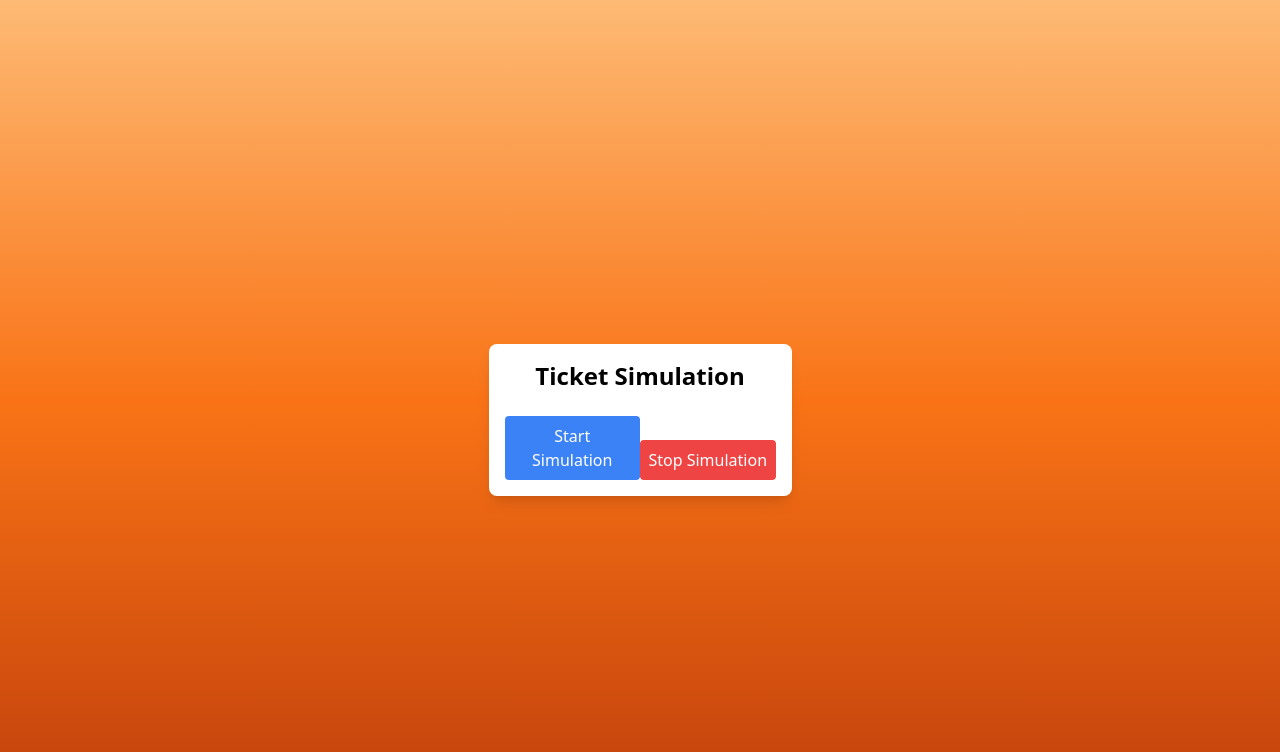
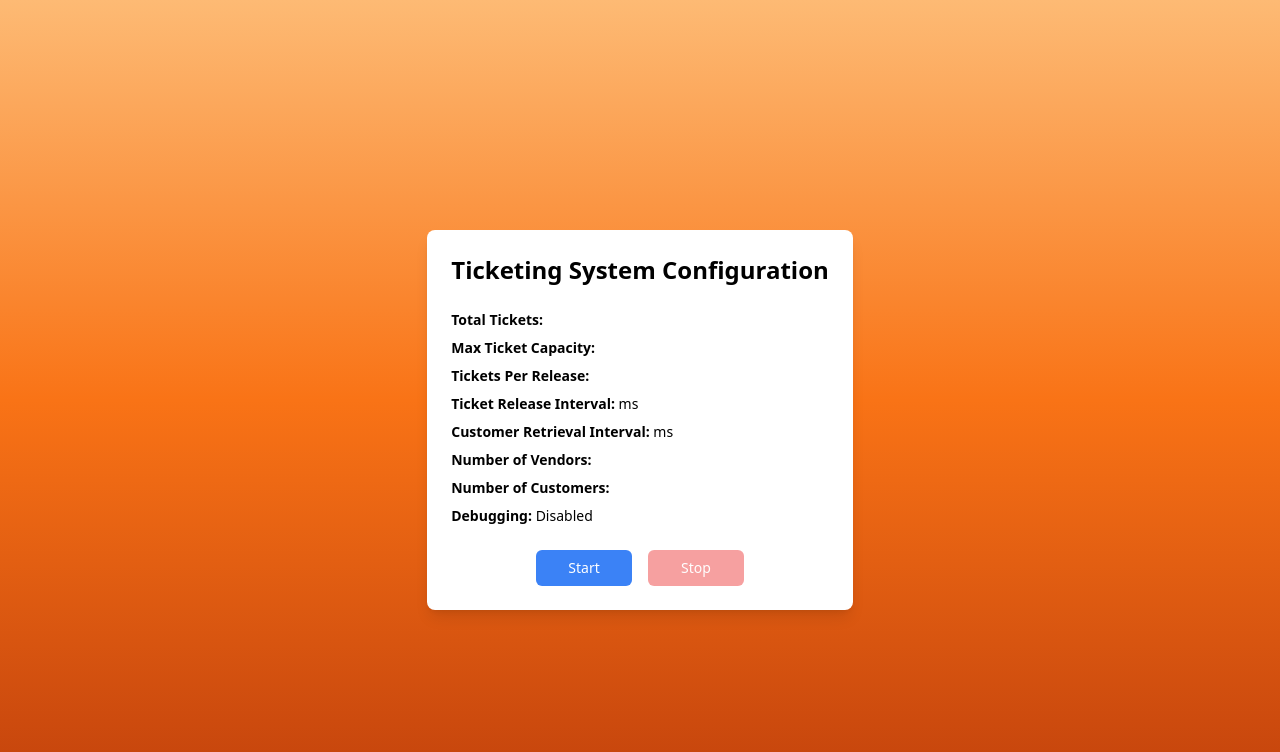
Before and after one commit to KovidaOpatha/TicketManagementSystem-FullStack, a React (Create React App) app in the folder my-app/: page /display in a window 1280 px wide. Shown: the top 752 px of the page. Built offline with nearby package versions, Linux system fonts and the light colour scheme.

Commit message:
fix the configurationdisplay form issue

```diff
--- a/my-app/src/pages/ConfigDisplays.js
+++ b/my-app/src/pages/ConfigDisplays.js
@@ -1,69 +1,76 @@
-// src/pages/ConfigDisplays.js
+// src/pages/ConfigDisplay.js
 import React, { useState } from 'react';
 import { useLocation } from 'react-router-dom';
 
 const ConfigDisplay = () => {
   const location = useLocation();
-  const configData = location.state;
+  const configData = location.state || {}; // Fallback to an empty object if no data is passed
   const [isRunning, setIsRunning] = useState(false);
 
   const handleStart = async () => {
-    const configPayload = {
-      maxTicketCapacity: parseInt(configData?.maxTicketCapacity, 10),
-      ticketsPerRelease: parseInt(configData?.ticketsPerRelease, 10),
-      ticketReleaseInterval: parseInt(configData?.ticketReleaseInterval, 10),
-      customerRetrievalInterval: parseInt(configData?.customerRetrievalInterval, 10),
-      vendorCount: parseInt(configData?.vendorCount, 10),
-      customerCount: parseInt(configData?.customerCount, 10),
-      totalTickets: 50,
-      debug: true,
-    };
-
     try {
       const response = await fetch('http://localhost:3001/api/start', {
         method: 'POST',
         headers: { 'Content-Type': 'application/json' },
-        body: JSON.stringify(configPayload),
+        body: JSON.stringify(configData),
       });
 
-      if (!response.ok) throw new Error('Bad Request');
+      if (!response.ok) throw new Error('Failed to start the simulation');
       const result = await response.json();
       console.log(result.message);
       setIsRunning(true);
     } catch (error) {
-      console.error("Failed to start simulation:", error);
+      console.error("Error starting simulation:", error);
     }
   };
 
   const handleStop = async () => {
     try {
       const response = await fetch('http://localhost:3001/api/stop', { method: 'POST' });
-      if (!response.ok) throw new Error('Failed to stop');
+      if (!response.ok) throw new Error('Failed to stop the simulation');
       const result = await response.json();
       console.log(result.message);
       setIsRunning(false);
     } catch (error) {
-      console.error('Error stopping simulation:', error);
+      console.error("Error stopping simulation:", error);
     }
   };
 
   return (
-    <div className="max-w-lg mx-auto p-4 bg-white shadow-lg rounded-lg mt-10 space-y-6">
-      <h2 className="text-2xl font-semibold text-center mb-4">Ticket Simulation</h2>
-      <div>
+    <div className="max-w-lg mx-auto p-6 bg-white shadow-lg rounded-lg mt-10 space-y-6">
+      <h2 className="text-2xl font-semibold text-center mb-4">Ticketing System Configuration</h2>
+
+      {/* Display the configuration details */}
+      <div className="space-y-2 text-sm">
+        <p><strong>Total Tickets:</strong> {configData.totalTickets}</p>
+        <p><strong>Max Ticket Capacity:</strong> {configData.maxTicketCapacity}</p>
+        <p><strong>Tickets Per Release:</strong> {configData.ticketsPerRelease}</p>
+        <p><strong>Ticket Release Interval:</strong> {configData.ticketReleaseInterval} ms</p>
+        <p><strong>Customer Retrieval Interval:</strong> {configData.customerRetrievalInterval} ms</p>
+        <p><strong>Number of Vendors:</strong> {configData.vendorCount}</p>
+        <p><strong>Number of Customers:</strong> {configData.customerCount}</p>
+        <p><strong>Debugging:</strong> {configData.debug ? 'Enabled' : 'Disabled'}</p>
+      </div>
+
+      {/* Control buttons */}
+      <div className="flex justify-center gap-4 mt-4">
         <button
           onClick={handleStart}
           disabled={isRunning}
-          className={`w-1/2 bg-blue-500 hover:bg-blue-600 text-white p-2 rounded`}
+          className={`w-24 p-2 text-sm bg-blue-500 text-white rounded-md hover:bg-blue-600 transition ${
+            isRunning ? 'opacity-50 cursor-not-allowed' : ''
+          }`}
         >
-          Start Simulation
+          Start
         </button>
         <button
           onClick={handleStop}
           disabled={!isRunning}
-          className={`w-1/2 bg-red-500 hover:bg-red-600 text-white p-2 rounded`}
+          className={`w-24 p-2 text-sm bg-red-500 text-white rounded-md hover:bg-red-600 transition ${
+            !isRunning ? 'opacity-50 cursor-not-allowed' : ''
+          }`}
         >
-          Stop Simulation
+          Stop
         </button>
       </div>
     </div>
```
